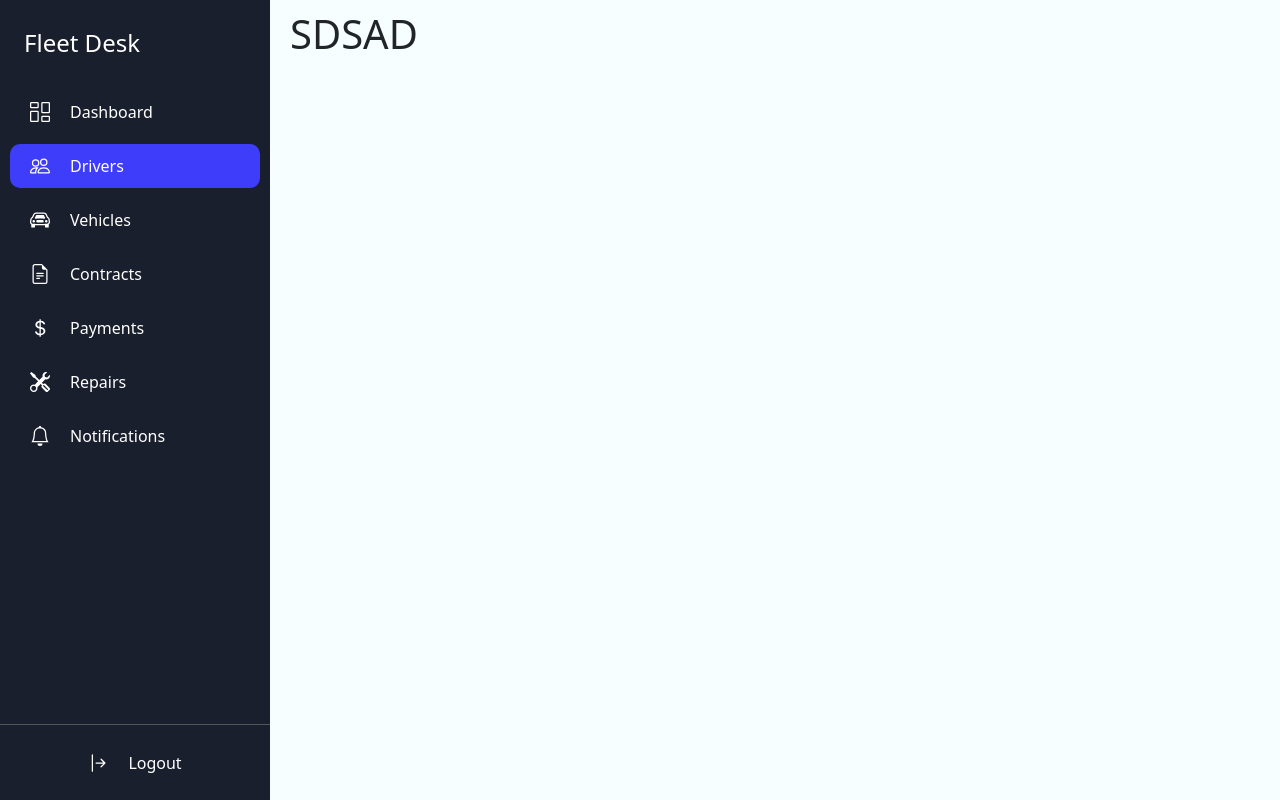
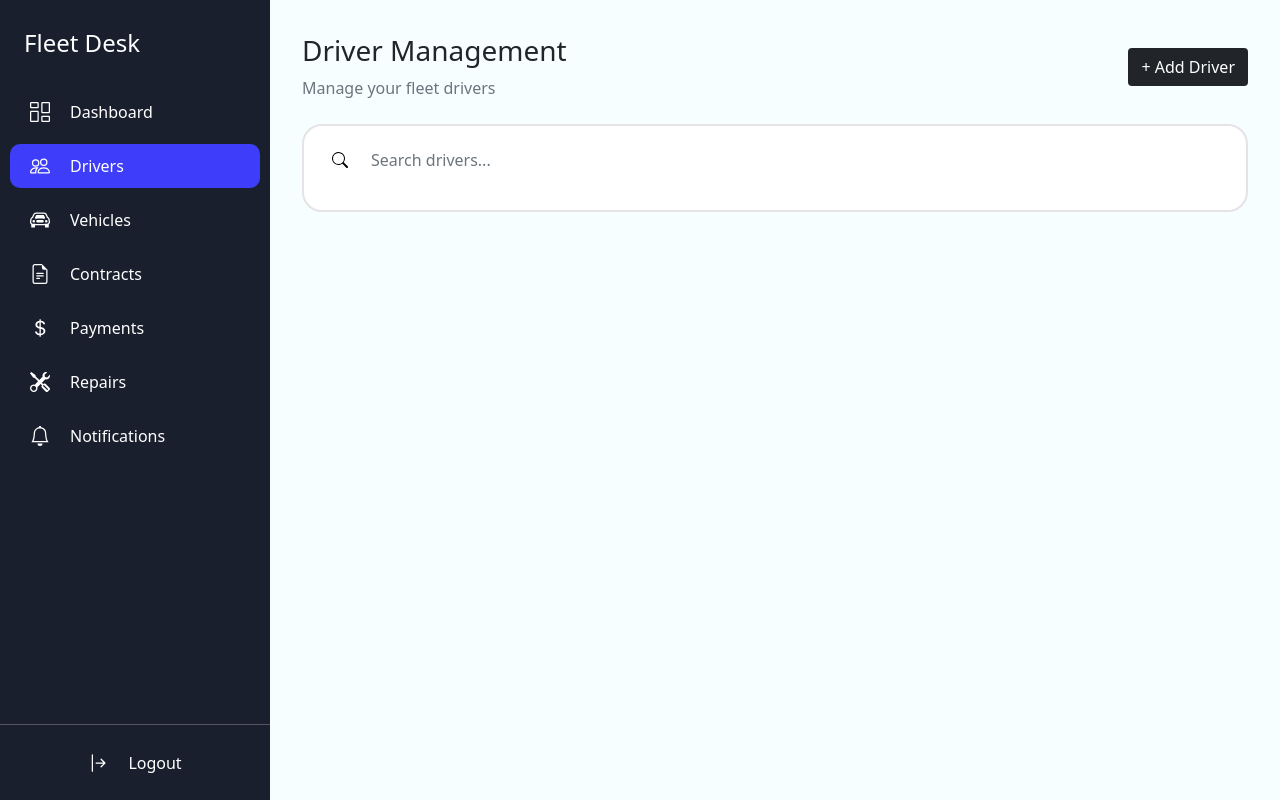
Before and after one commit to NarckI/FleetDesk, a Django app: page /driver/ in a window 1280 px wide. Run offline with Django 5.2, Linux system fonts and the light colour scheme; the visitor is signed in with stand-in values (Sample User, id 1).

Commit message:
added something on drivers tab

```diff
--- a/fleet/static/css/fleetdesk.css
+++ b/fleet/static/css/fleetdesk.css
@@ -191,6 +191,25 @@ body{
     font-size: 12px;
 }
 
+.input-group {
+    transition: box-shadow 0.15s ease-in-out;
+}
+
+.input-group:focus-within {
+    box-shadow: 0 0 0 3px rgba(0, 0, 0, 0.1);
+    border-radius: 0.4rem;
+}
+
+.input-group .form-control:focus {
+    box-shadow: none;
+    border-color: #ced4da;
+    outline: none;
+}
+
+.input-group .input-group-text {
+    border-color: #ced4da;
+}
+
 .badge-status {
     display: inline-block;
     padding: 2px 10px;
--- a/fleet/templates/driver.html
+++ b/fleet/templates/driver.html
@@ -1,5 +1,24 @@
 {% extends 'base.html' %}
 
 {% block content %}
-<main class="main-content"> <h1>SDSAD</h1></main>
+<main class="main-content">
+    <div class="container-md my-4">
+        <div class="d-flex justify-content-between align-items-center">
+            <div>
+                <h3 class="h3">Driver Management</h3>
+                <p class="text-muted mb-0">Manage your fleet drivers</p>
+            </div>
+            <button type="button" class="btn bg-dark text-white"> + Add Driver</button>
+        </div>
+
+        <div class="box mt-4 p-3">
+            <div class="input-group mb-3">
+                <span class="input-group-text bg-white border-0">
+                    <img src="..\static\image\search.svg" alt="Search Icon">
+                </span>
+                <input type="text" class="form-control border-0" placeholder="Search drivers...">
+            </div>
+        </div>
+    </div>
+</main>
 {% endblock %}
--- a/fleet/templates/home.html
+++ b/fleet/templates/home.html
@@ -4,7 +4,7 @@
 <main class="main-content">
 
     <div class="container-md my-4">
-        <h3 class="fw-semibold">Dashboard</h3>
+        <h3 class="h3">Dashboard</h3>
         <p class="text-muted">Overview of your fleet management system</p>
     </div>
 
--- a/fleetdesk/settings.py
+++ b/fleetdesk/settings.py
@@ -77,8 +77,8 @@ DATABASES = {
     'default': {
         'ENGINE': 'django.db.backends.postgresql',
         'NAME': 'fleetdesk',
-        'USER': 'clyde',
-        'PASSWORD': '1234',
+        'USER': 'postgres',
+        'PASSWORD': 'Jobert2883',
         'HOST': 'localhost',
         'PORT': '5432',
     }
```
Also changed, not shown: fleet/static/image/search.svg (added).
